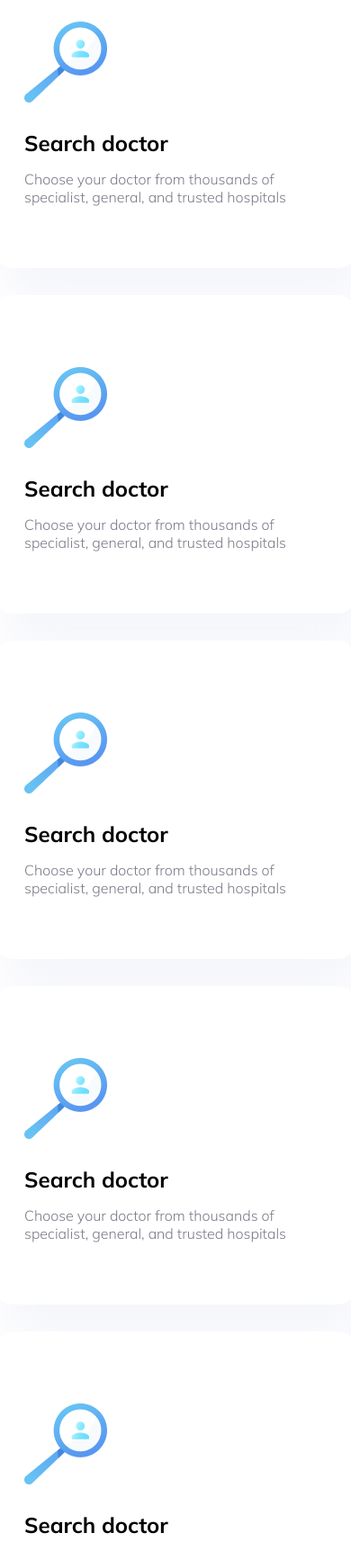
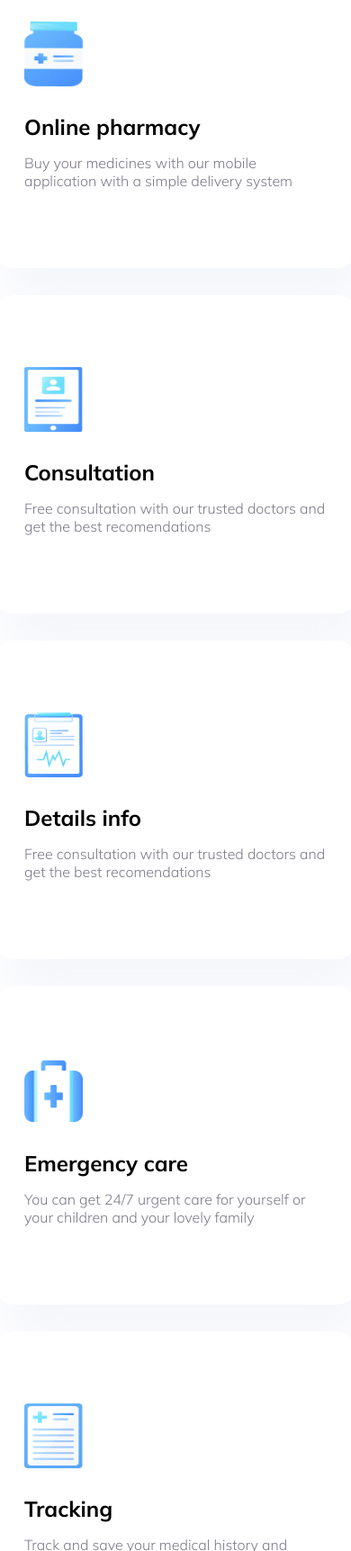
Before and after one commit to MayconDS/landing-trafalgar, a plain HTML site: page index.html in a window 390 px wide. Shown: the part 2040-3764 px from the top of the page at 90% size. Drawn offline with Linux system fonts and the light colour scheme.

Commit message:
responsive design

```diff
--- a/index.html
+++ b/index.html
@@ -68,43 +68,39 @@
             </p>
           </div>
           <div class="box">
-            <img src="utils/lupa.png" alt="" />
-            <h1>Search doctor</h1>
+            <img id="remedio" src="utils/remedio.png" alt="" />
+            <h1>Online pharmacy</h1>
             <p>
-              Choose your doctor from thousands of specialist, general, and
-              trusted hospitals
+              Buy  your medicines with our mobile application with a simple delivery system
             </p>
           </div>
           <div class="box">
-            <img src="utils/lupa.png" alt="" />
-            <h1>Search doctor</h1>
+            <img id="phone" src="utils/phone.png" alt="" />
+            <h1>Consultation</h1>
             <p>
-              Choose your doctor from thousands of specialist, general, and
-              trusted hospitals
+              Free consultation with our trusted doctors and get the best recomendations
             </p>
           </div>
           <div class="box">
-            <img src="utils/lupa.png" alt="" />
-            <h1>Search doctor</h1>
+            <img id="prancheta" src="utils/prancheta.png" alt="" />
+            <h1>Details info</h1>
             <p>
-              Choose your doctor from thousands of specialist, general, and
-              trusted hospitals
+              Free consultation with our trusted doctors and get the best recomendations
             </p>
           </div>
           <div class="box">
-            <img src="utils/lupa.png" alt="" />
-            <h1>Search doctor</h1>
+            <img id="kitMedic" src="utils/kitMedic.png" alt="" />
+            <h1>Emergency care</h1>
             <p>
-              Choose your doctor from thousands of specialist, general, and
-              trusted hospitals
+              You can get 24/7 urgent care for yourself or your children and your
+              lovely family
             </p>
           </div>
           <div class="box">
-            <img src="utils/lupa.png" alt="" />
-            <h1>Search doctor</h1>
+            <img id="tracking" src="utils/tracking.png" alt="" />
+            <h1>Tracking</h1>
             <p>
-              Choose your doctor from thousands of specialist, general, and
-              trusted hospitals
+              Track and save your medical history and health data
             </p>
           </div>
         </div>
@@ -185,23 +181,24 @@
             </div>
           </div>
           <div class="box">
-            <img src="utils/article.png" alt="" />
+            <img src="utils/article2.png" alt="" />
             <div class="container">
-              <h2>Disease detection, check up in the laboratory</h2>
+              <h2>Herbal medicines that are
+                safe for consumption</h2>
               <p>
-                In this case, the role of the health laboratory is very
-                important to do a disease detection...
+                Herbal medicine is very widely used at this time because of its very good for your health...
               </p>
               <a href="">Read more</a>
             </div>
           </div>
           <div class="box">
-            <img src="utils/article.png" alt="" />
+            <img src="utils/article3.png" alt="" />
             <div class="container">
-              <h2>Disease detection, check up in the laboratory</h2>
+              <h2>Natural care for healthy
+                facial skin</h2>
               <p>
-                In this case, the role of the health laboratory is very
-                important to do a disease detection...
+                A healthy lifestyle should start from now and also for your skin health.
+There are some...
               </p>
               <a href="">Read more</a>
             </div>
--- a/style.css
+++ b/style.css
@@ -189,8 +189,8 @@ section {
 }
 #section-2 .grid-3 .box img {
     margin-bottom: 15px;
-    width: 91.98px;
-    height: 90px;
+    width: 65px;
+    height: 72px;
 }
 #section-2 .grid-3 .box p {
     font-weight: 300;
```
Also changed, not shown: utils/article2.png (added), utils/article3.png (added), utils/kitMedic.png (added), utils/phone.png (added), utils/prancheta.png (added), utils/remedio.png (added), utils/tracking.png (added).
